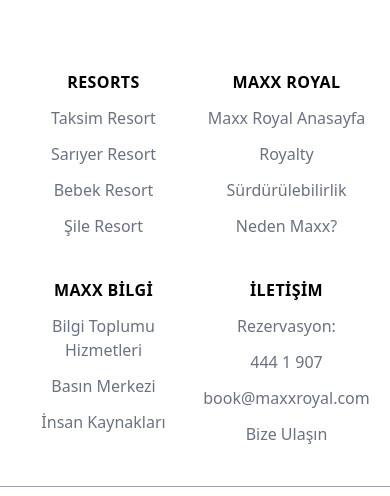
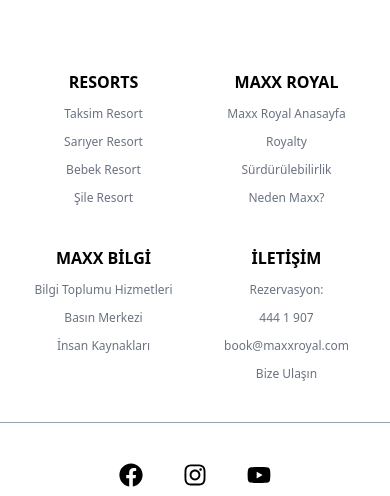
Before and after one commit to osmanbayy/hotel-management, a React (Vite) app in the folder client/: page / in a window 390 px wide. Shown: the part 5304-5800 px from the top of the page. Built offline with nearby package versions, Linux system fonts and the light colour scheme.

Commit message:
font size and modal size updated

```diff
--- a/client/src/components/FooterColumn.jsx
+++ b/client/src/components/FooterColumn.jsx
@@ -3,11 +3,11 @@
 export default function FooterColumn({ title, items }) {
   return (
     <div className="flex flex-col gap-3">
-      <h1 className="font-bold tracking-wide">{title}</h1>
+      <h1 className="font-semibold md:font-bold md:tracking-wide">{title}</h1>
       {items.map((item, idx) => (
         <p
           key={idx}
-          className="text-gray-500 text-md md:font-semibold md:tracking-wide cursor-pointer"
+          className="text-gray-500 text-xs md:text-md md:font-semibold md:tracking-wide cursor-pointer"
         >
           {item}
         </p>
--- a/client/src/components/ReservationModal.jsx
+++ b/client/src/components/ReservationModal.jsx
@@ -55,7 +55,7 @@
 
   return (
     <div
-      className={`fixed top-0 w-full h-2/3 bg-neutral-700 !z-50 transition-transform duration-500 ${
+      className={`fixed top-0 w-full h-3/4 bg-neutral-700 !z-50 transition-transform duration-500 ${
         isOpen
           ? "translate-y-0 opacity-100 visible pointer-events-auto"
           : "-translate-y-full opacity-0 invisible pointer-events-none"
```
